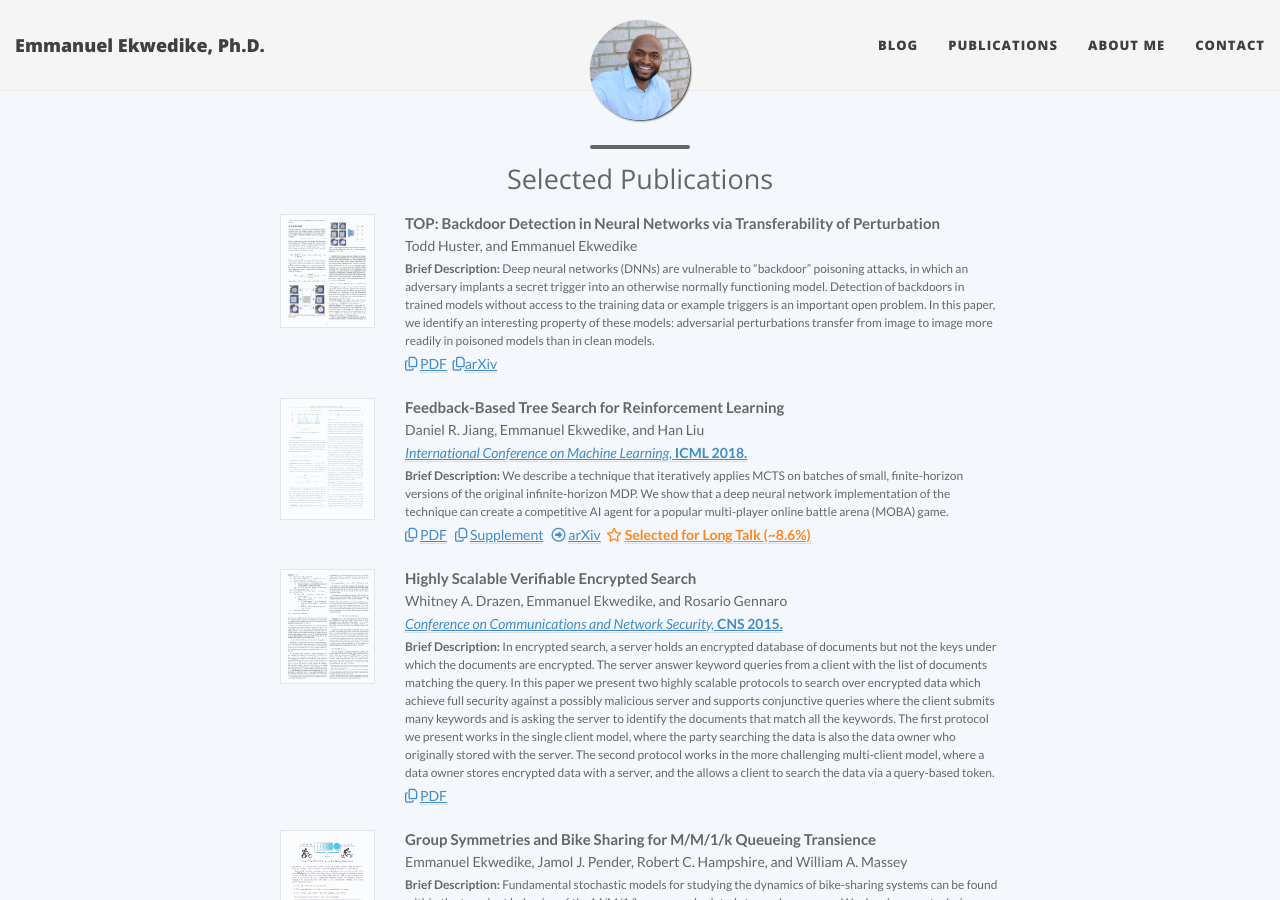
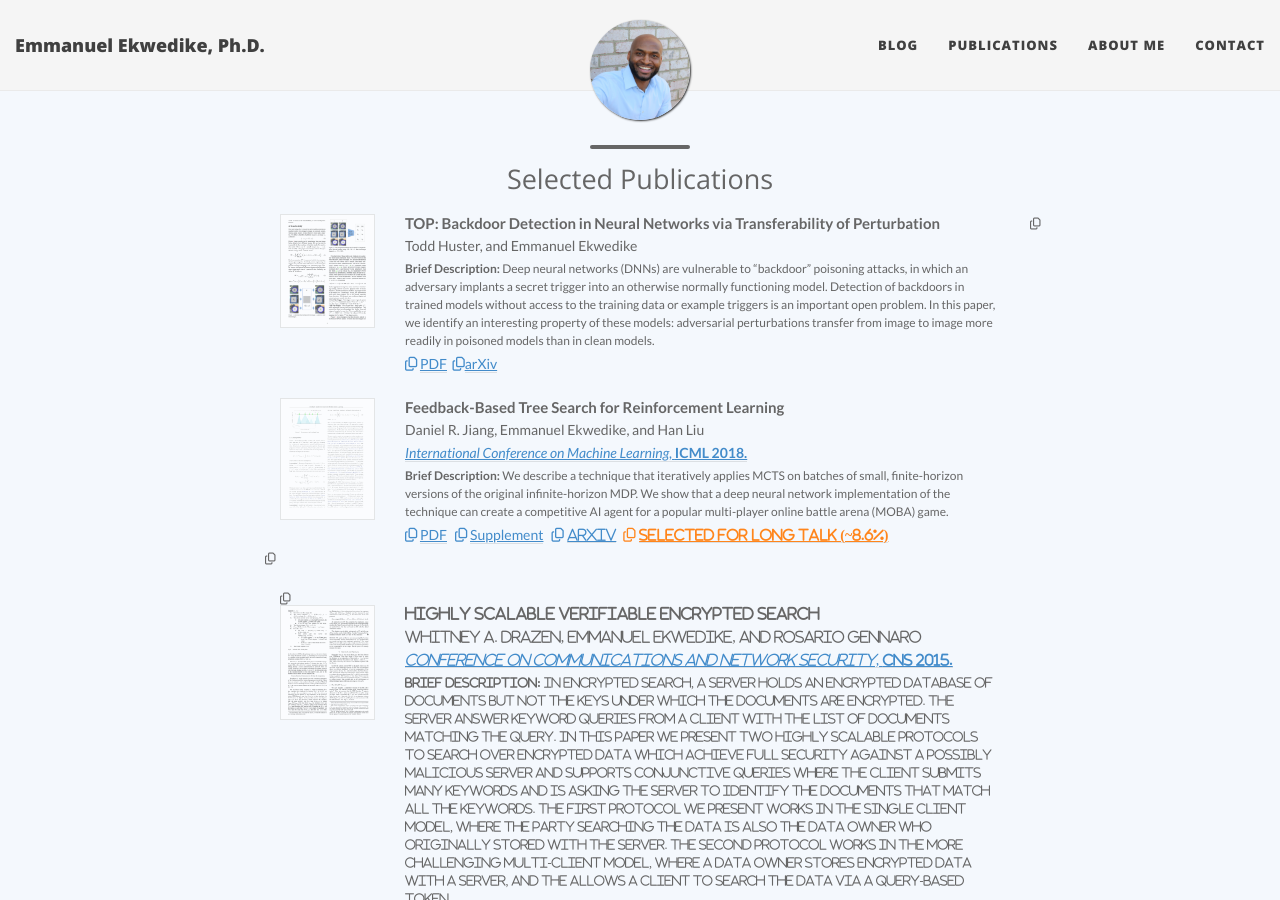
Before and after one commit to eekwedike/eekwedike.github.io, a Jekyll site: the page built from publications.html, in a window 1280 px wide and 900 px high. Built offline with Jekyll 4.4.1, drawn with Linux system fonts in a browser that asks for light colours; nearby versions of some CDN libraries; a style sheet for code colours, icons or effects is not loaded.

Commit message:
add publication

```diff
--- a/publications.html
+++ b/publications.html
@@ -43,7 +43,7 @@
             <p class="publication-description"><b>Brief Description:</b> We describe a technique that iteratively applies MCTS on batches of small, finite-horizon versions of the original infinite-horizon MDP. We show that a deep neural network implementation of the technique can create a competitive AI agent for a popular multi-player online battle arena (MOBA) game.</p>
             <p class="publication-links"><i class="far fa-copy"></i> <a href="http://proceedings.mlr.press/v80/jiang18a/jiang18a.pdf">PDF</a> &nbsp;
                 <i class="far fa-copy"></i> <a href="http://proceedings.mlr.press/v80/jiang18a/jiang18a-supp.pdf" >Supplement</a> &nbsp;
-                <i class="far fa-arrow-alt-circle-right "></i> <a target="_blank" href="https://arxiv.org/abs/1805.05935">arXiv</a> &nbsp;<i class="far fa-star" style="color:#FF851B"></i> <a target="_blank" href="https://icml.cc/Conferences/2018/Schedule?showEvent=2714" style="font-weight:bold; color:#FF851B">Selected for Long Talk (~8.6%)</a>
+                <i class="far fa-copy"> <a target="_blank" href="https://arxiv.org/abs/1805.05935">arXiv</a> &nbsp;<i class="far fa-copy" style="color:#FF851B"></i> <a target="_blank" href="https://icml.cc/Conferences/2018/Schedule?showEvent=2714" style="font-weight:bold; color:#FF851B">Selected for Long Talk (~8.6%)</a>
         </div>
     </div>
     <!-- End Publication -->
```
